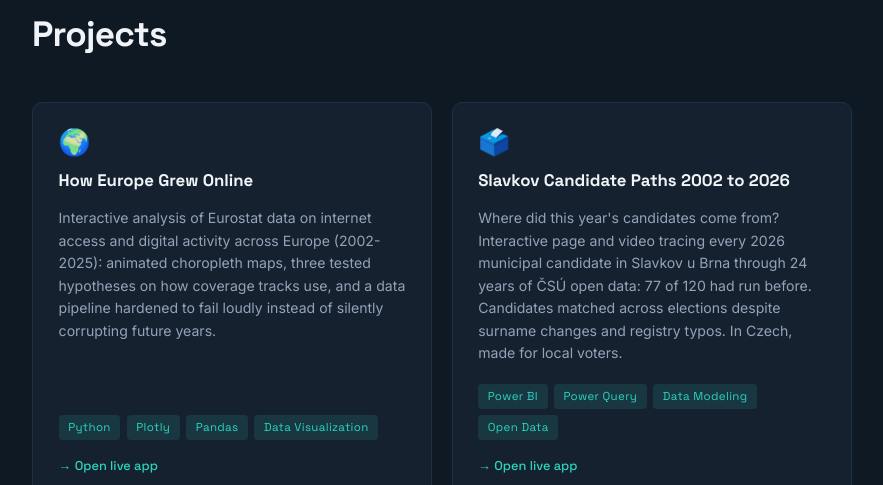
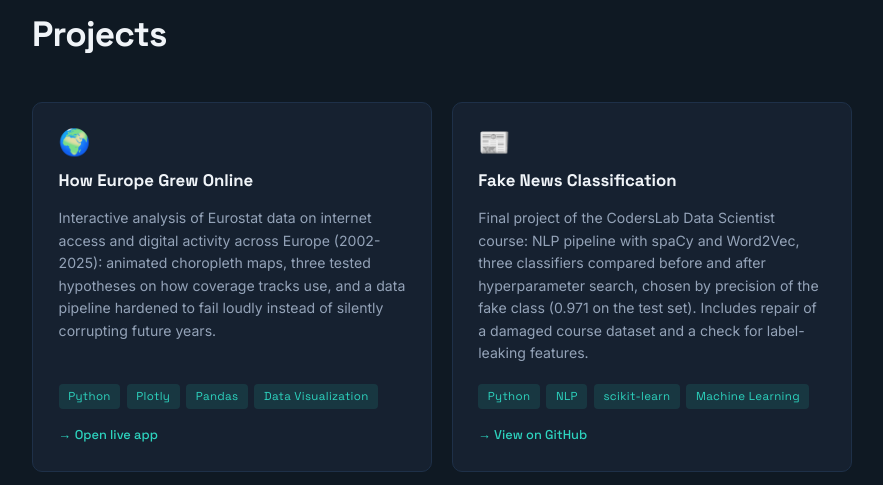
Before and after one commit to Jana-DADS/Portfolio, a plain HTML site: page index.html in a window 1280 px wide. Shown: the part 940-1425 px from the top of the page, without its empty margins (198-1081 px from the left). Drawn offline with Linux system fonts and the light colour scheme.

Commit message:
Add Fake News Classification project card (second position)
Co-Authored-By: Claude Opus 5.5 <noreply@anthropic.com>
Claude-Session: https://claude.ai/code/session_01XysdZz3ibzvaGERZ2XawqV

```diff
--- a/index.html
+++ b/index.html
@@ -413,6 +413,19 @@
         <span class="project-link">→ Open live app</span>
       </a>
 
+      <a class="project-card" href="https://github.com/Jana-DADS/fake-news-classification" target="_blank" rel="noopener">
+        <div class="project-icon">📰</div>
+        <div class="project-title">Fake News Classification</div>
+        <p class="project-desc">Final project of the CodersLab Data Scientist course: NLP pipeline with spaCy and Word2Vec, three classifiers compared before and after hyperparameter search, chosen by precision of the fake class (0.971 on the test set). Includes repair of a damaged course dataset and a check for label-leaking features.</p>
+        <div class="project-tags">
+          <span class="tag">Python</span>
+          <span class="tag">NLP</span>
+          <span class="tag">scikit-learn</span>
+          <span class="tag">Machine Learning</span>
+        </div>
+        <span class="project-link">→ View on GitHub</span>
+      </a>
+
       <a class="project-card" href="https://jana-dads.github.io/slavkov-candidates/" target="_blank" rel="noopener">
         <div class="project-icon">🗳️</div>
         <div class="project-title">Slavkov Candidate Paths 2002 to 2026</div>
```
